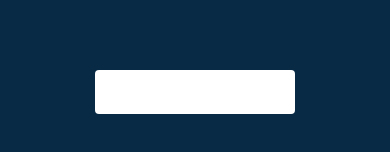
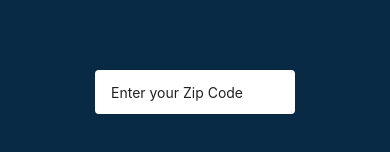
Before and after one commit to glauberbrack/react-native-input-mask, a React Native app: screen / in a window 390 px wide. Shown: the part 332-484 px from the top of the page. Built offline with nearby package versions, Linux system fonts and the light colour scheme.

Commit message:
mask cep finished

```diff
--- a/App.tsx
+++ b/App.tsx
@@ -1,12 +1,22 @@
 import { StatusBar } from 'expo-status-bar';
-import React from 'react';
+import React, { useState } from 'react';
 import { StyleSheet, Text, View } from 'react-native';
 import Input from './src/components/Input';
 
 export default function App() {
+  const [cep, setCep] = useState('');
+
+
   return (
     <View style={styles.container}>
-      <Input/>
+      <Input
+        mask="cep"
+        value={cep}
+        maxLength={9}
+        placeholder="Enter your Zip Code"
+        placeholderTextColor="#212121"
+        inputMaskChange={(text: string) => setCep(text)}
+      />
       <StatusBar style="auto" />
     </View>
   );
--- a/src/components/Input/index.tsx
+++ b/src/components/Input/index.tsx
@@ -1,5 +1,7 @@
 import React from 'react';
 import { StyleSheet, View, Text, TextInput } from 'react-native';
+
+import { maskCep } from '../../utils/masks';
 
 interface InputProps {
     mask: 'cep' | 'phone' | 'currency',
@@ -7,11 +9,19 @@ interface InputProps {
 }
 
 const Input: React.FC<InputProps> = ({ mask, inputMaskChange, ...rest }) => {
-  return (
+
+
+    function handleChange(text: string) {
+        const value = maskCep(text)
+        inputMaskChange(value)
+    }
+
+    return (
       <>
 
         <TextInput
             style={styles.input}
+            onChangeText={ text => handleChange(text)}
             {...rest}
         />
 
--- /dev/null
+++ b/src/utils/masks.ts
@@ -0,0 +1,7 @@
+function maskCep(value: string) {
+    value = value.replace(/\D/g, "");
+    value = value.replace(/^(\d{5})(\d)/, '$1-$2')
+    return value;
+}
+
+export { maskCep }
```
